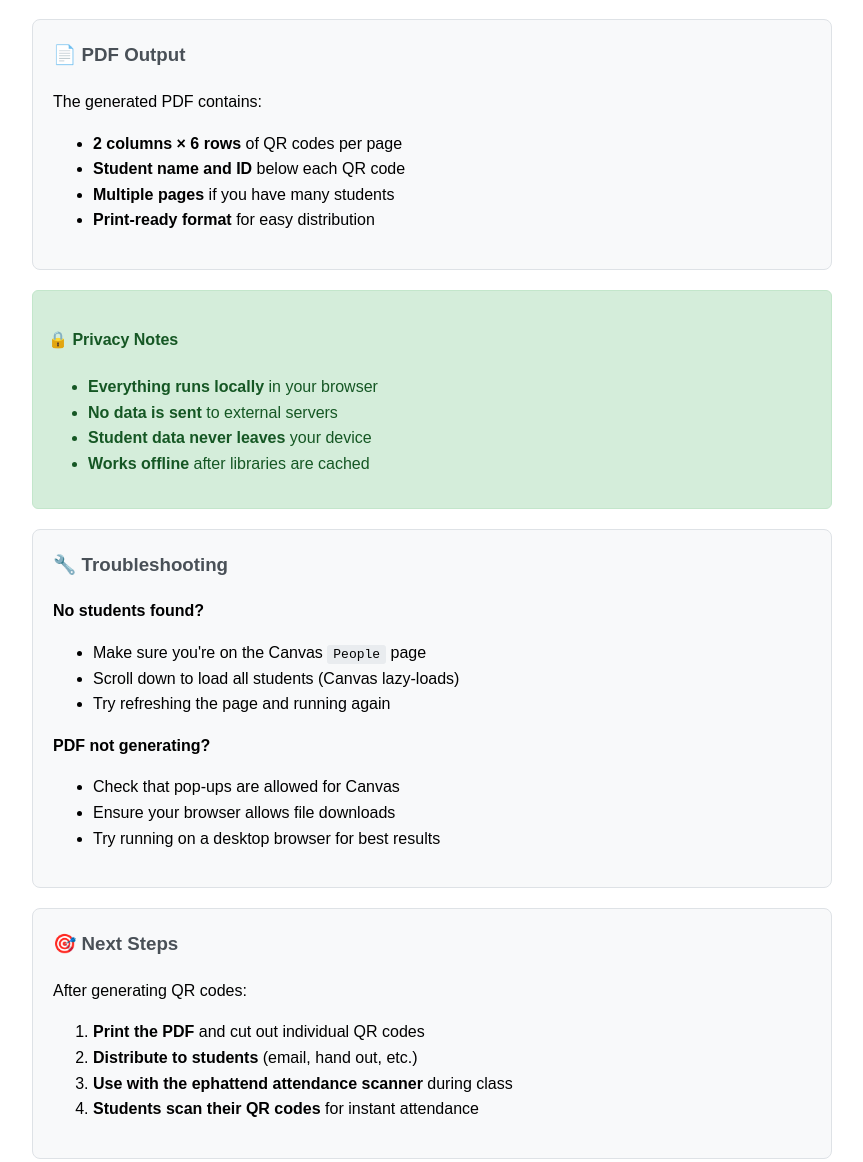
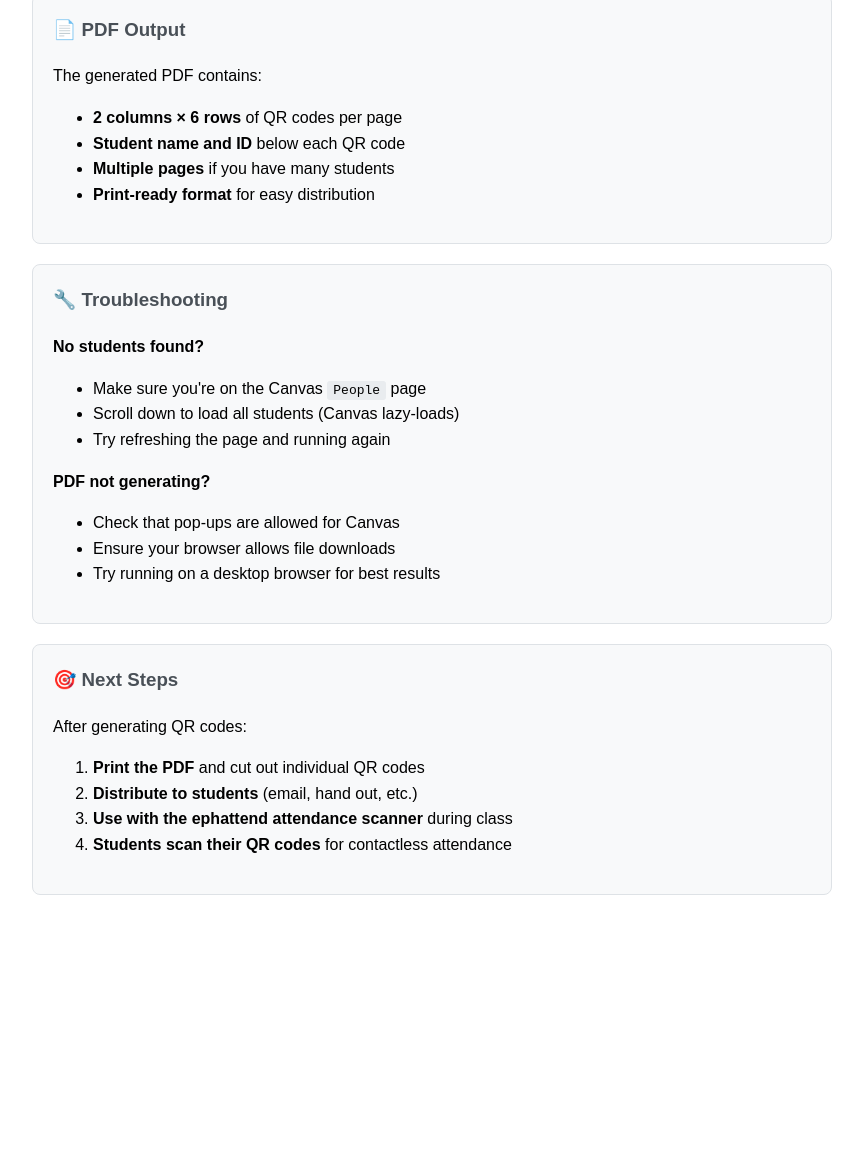
Before and after one commit to gpetruzella/ephattend-qr, a plain HTML site: page index.html in a window 1280 px wide. Shown: the part 1455-2617 px from the top of the page, without its empty margins (208-1071 px from the left). After the commit the page ends 2390 px from the top, so only its background shows below. Drawn offline with Linux system fonts and the light colour scheme.

Commit message:
Update index.html

```diff
--- a/index.html
+++ b/index.html
@@ -102,7 +102,6 @@
             <li>Extract student names and IDs from the current page</li>
             <li>Generate QR codes for each student</li>
             <li>Create a downloadable PDF with all QR codes</li>
-            <li>All processing happens locally in your browser</li>
         </ul>
     </div>
 
@@ -152,16 +151,6 @@
         </ul>
     </div>
 
-    <div class="success">
-        <h4>🔒 Privacy Notes</h4>
-        <ul>
-            <li><strong>Everything runs locally</strong> in your browser</li>
-            <li><strong>No data is sent</strong> to external servers</li>
-            <li><strong>Student data never leaves</strong> your device</li>
-            <li><strong>Works offline</strong> after libraries are cached</li>
-        </ul>
-    </div>
-
     <div class="step">
         <h3>🔧 Troubleshooting</h3>
         <p><strong>No students found?</strong></p>
@@ -186,7 +175,7 @@
             <li><strong>Print the PDF</strong> and cut out individual QR codes</li>
             <li><strong>Distribute to students</strong> (email, hand out, etc.)</li>
             <li><strong>Use with the ephattend attendance scanner</strong> during class</li>
-            <li><strong>Students scan their QR codes</strong> for instant attendance</li>
+            <li><strong>Students scan their QR codes</strong> for contactless attendance</li>
         </ol>
     </div>
 
```
